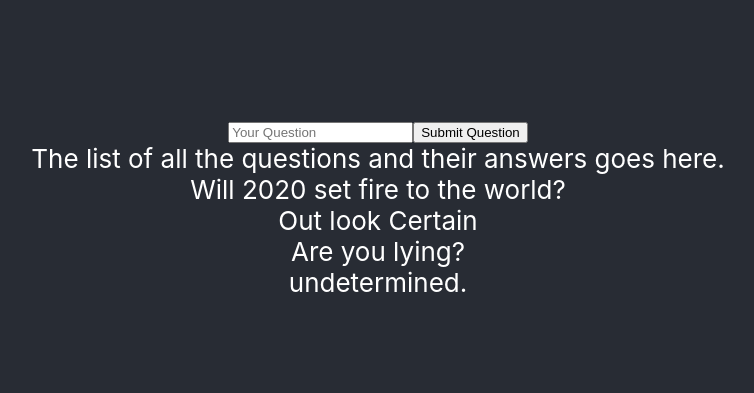
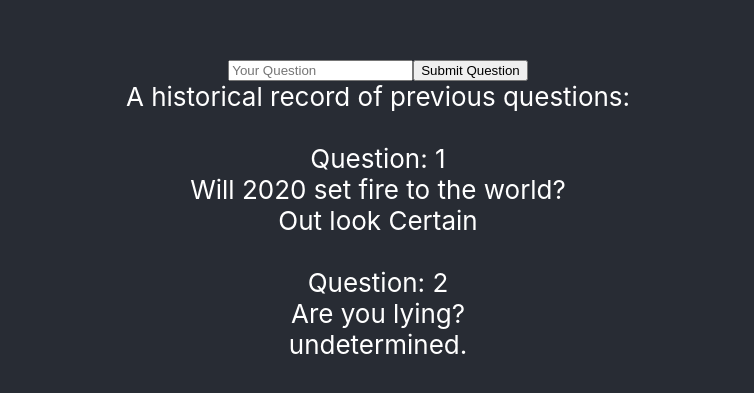
Before and after one commit to JoshuaBevers/Magic-Eight-Ball, a React (Create React App) app: page / in a window 1280 px wide. Shown: the part 195-588 px from the top of the page, without its empty margins (262-1016 px from the left). Built offline with nearby package versions, Linux system fonts and the light colour scheme.

Commit message:
Display styling for questions.

```diff
--- a/src/components/eightBall.jsx
+++ b/src/components/eightBall.jsx
@@ -6,10 +6,13 @@ const EightBall = ({ QnA }) => {
 
   return (
     <div>
-      <div>The list of all the questions and their answers goes here.</div>
+      <div>A historical record of previous questions:</div>
       {QnAArray.map((QnAId, index) => {
         return (
           <div key={`question-${index}`}>
+            <br />
+            Question: {index + 1}
+            <br />
             {QnA[QnAId].question}
             <br />
             {QnA[QnAId].answer}
@@ -22,6 +25,7 @@ const EightBall = ({ QnA }) => {
 
 const mapStateToProps = (state) => {
   const { QnA } = state;
+  console.log(QnA);
   return QnA;
 };
 
--- a/src/index.js
+++ b/src/index.js
@@ -18,4 +18,4 @@ ReactDOM.render(
 // If you want your app to work offline and load faster, you can change
 // unregister() to register() below. Note this comes with some pitfalls.
 // Learn more about service workers: https://bit.ly/CRA-PWA
-// serviceWorker.unregister();
+serviceWorker.unregister();
```
